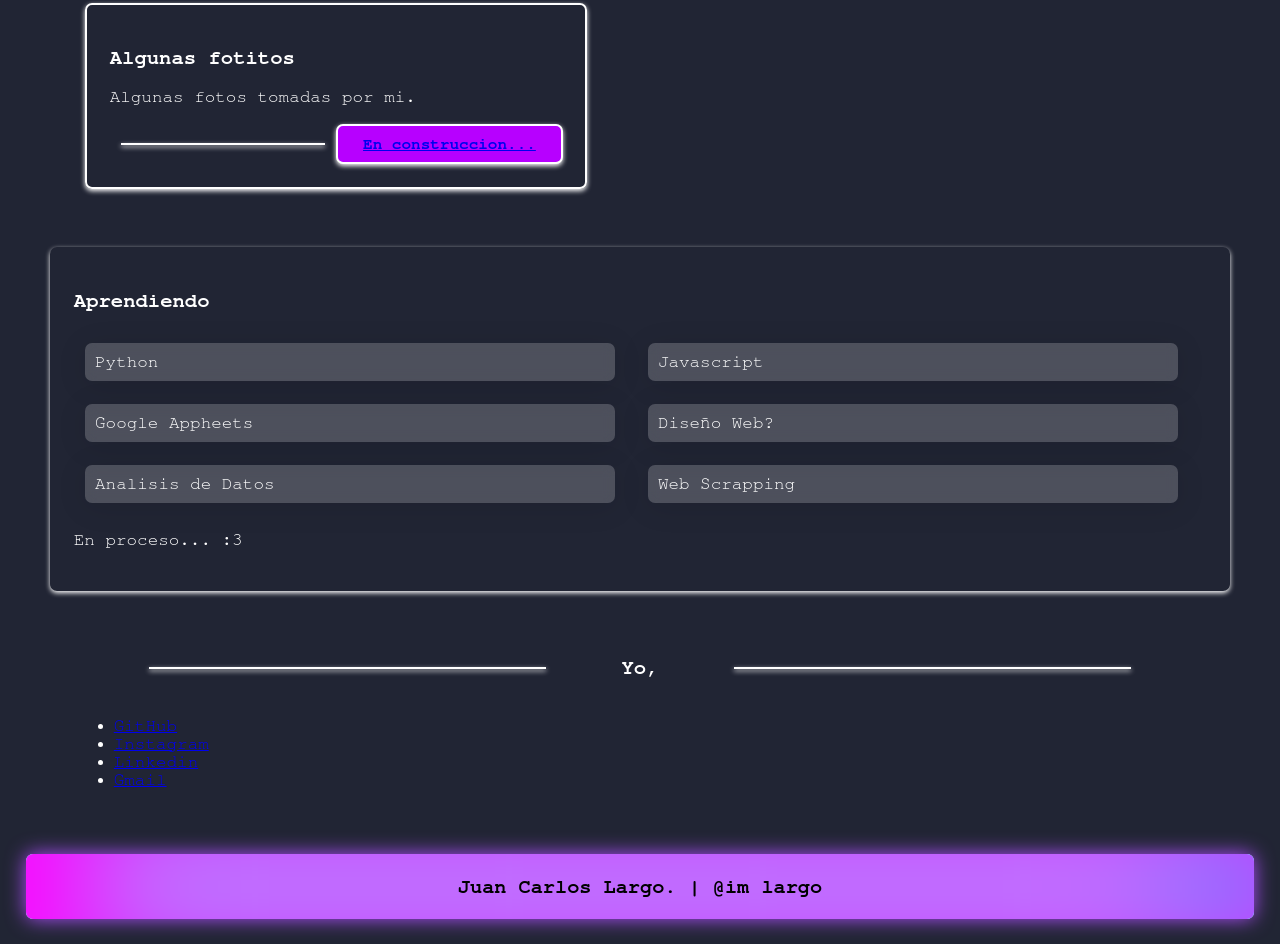
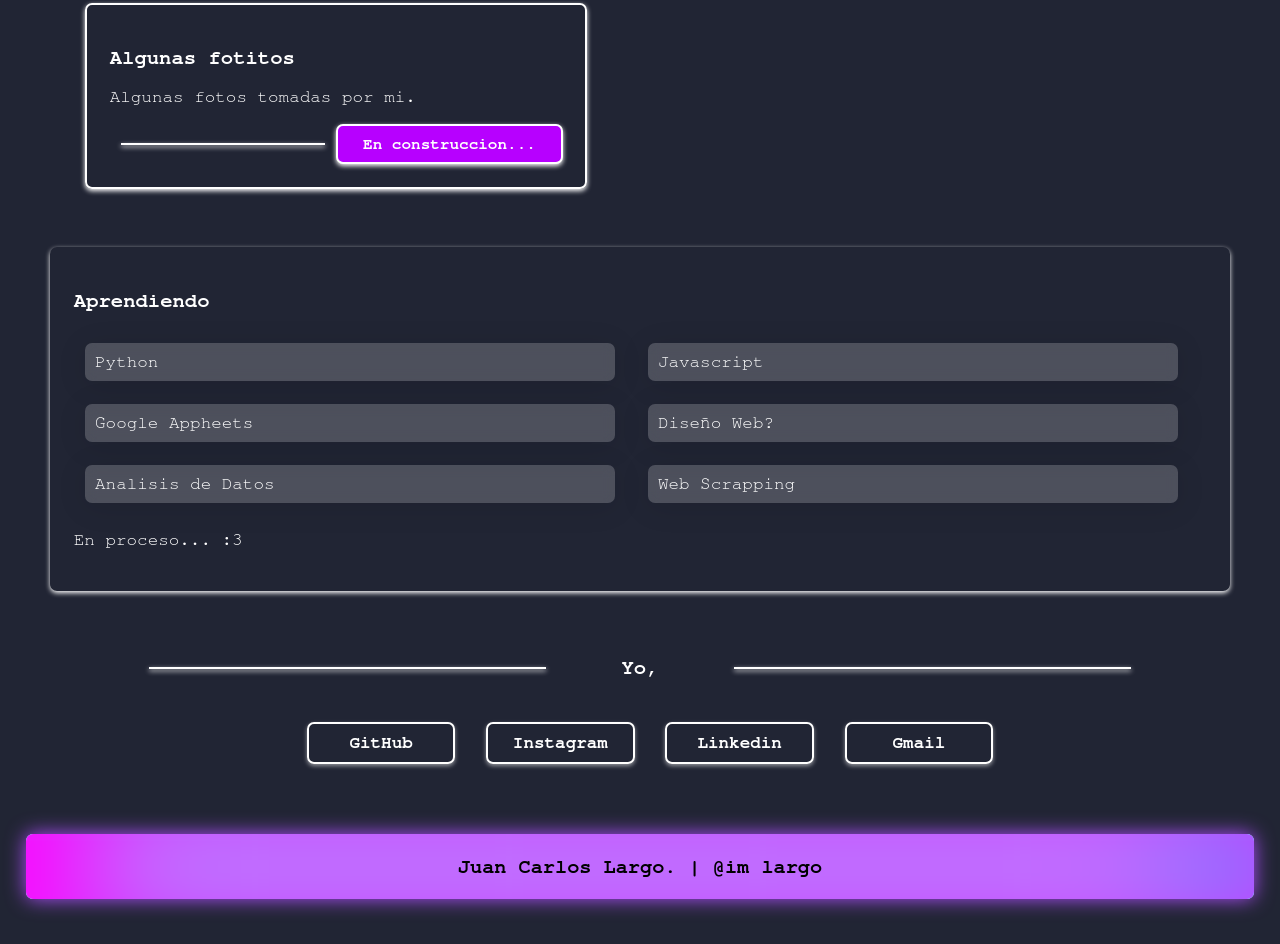
Before and after one commit to imlargo/imlargo.github.io, a plain HTML site: page Index.html in a window 1280 px wide. Shown: the part 1192-2136 px from the top of the page. Drawn offline with Linux system fonts and the light colour scheme.

Commit message:
Update Estilo.css

```diff
--- a/Estilo.css
+++ b/Estilo.css
@@ -17,6 +17,8 @@ body {
     margin: 2%;
     font-size: 110%;
 }
+
+
 
 .Principal {
     margin: 2%;
@@ -41,6 +43,7 @@ body {
 }
 
 .Presentacion span {
+
     font-weight: bold;
     font-size: 325%;
     margin: 0;
@@ -52,7 +55,7 @@ body {
 }
 
 .Presentacion p {
-    font-weight: bold;
+
     margin: 0;
 
 }
@@ -91,7 +94,7 @@ body {
     font-size: 16px;
     font-weight: bold;
     color: #ffffff;
-    cursor: pointer;
+
     border: 0;
     border-radius: var(--border-curva);
     width: 50%;
@@ -115,6 +118,18 @@ body {
         background-color: rgb(194, 102, 255);
 
 }
+
+
+.leerMas button a{
+    display:block;
+    cursor: pointer;
+    font-weight: bold;
+    color: #ffffff;
+    text-decoration: none;
+}
+
+
+
 
 .LineTittle {
     display: flex;
@@ -166,6 +181,9 @@ body {
 }
 
 .soft_list li {
+
+
+
     width: 45%;
     display: inline-flex;
     align-items: center;
@@ -224,11 +242,66 @@ body {
 }
 
 .Navegacion li a {
+    font-weight: bold;
     color: #ffffff;
     text-decoration: none
 }
 
 
+
+
+
+
+
+.contact {
+    margin: 2%;
+    text-align: center;
+}
+.contact ul {
+    list-style-type: none;
+    justify-content: center;
+    text-align: center;
+    align-items: center;
+    justify-items: center;
+}
+.contact ul li {
+
+
+    width: 10%;
+
+    display: inline-block   ;
+    text-align: center;
+    justify-content: center;
+
+    margin-right: 20px;
+    padding: 10px 20px;
+    border: 0;
+    border: 2px solid #ffffff;
+    border-radius: var(--border-curva);
+    box-shadow: 0 2px 4px rgba(255, 255, 255, 0.5);
+}
+.contact span {
+    font-weight: bolder;
+    font-size: 225%;
+    display: inline-block;
+}
+
+.contact li a {
+    font-weight: bold;
+    color: #ffffff;
+    text-decoration: none
+}
+
+.contact li:hover {
+        border: 2px solid #fff;
+        border-radius: var(--border-curva);
+        box-shadow: 0 0 .1rem #fff,
+            0 0 .1rem #fff,
+            0 0 1rem #bc13fe,
+            0 0 0.3rem #bc13fe,
+            0 0 1.8rem #bc13fe,
+            inset 0 0 1.3rem #bc13fe;
+}
 
 
 
```
